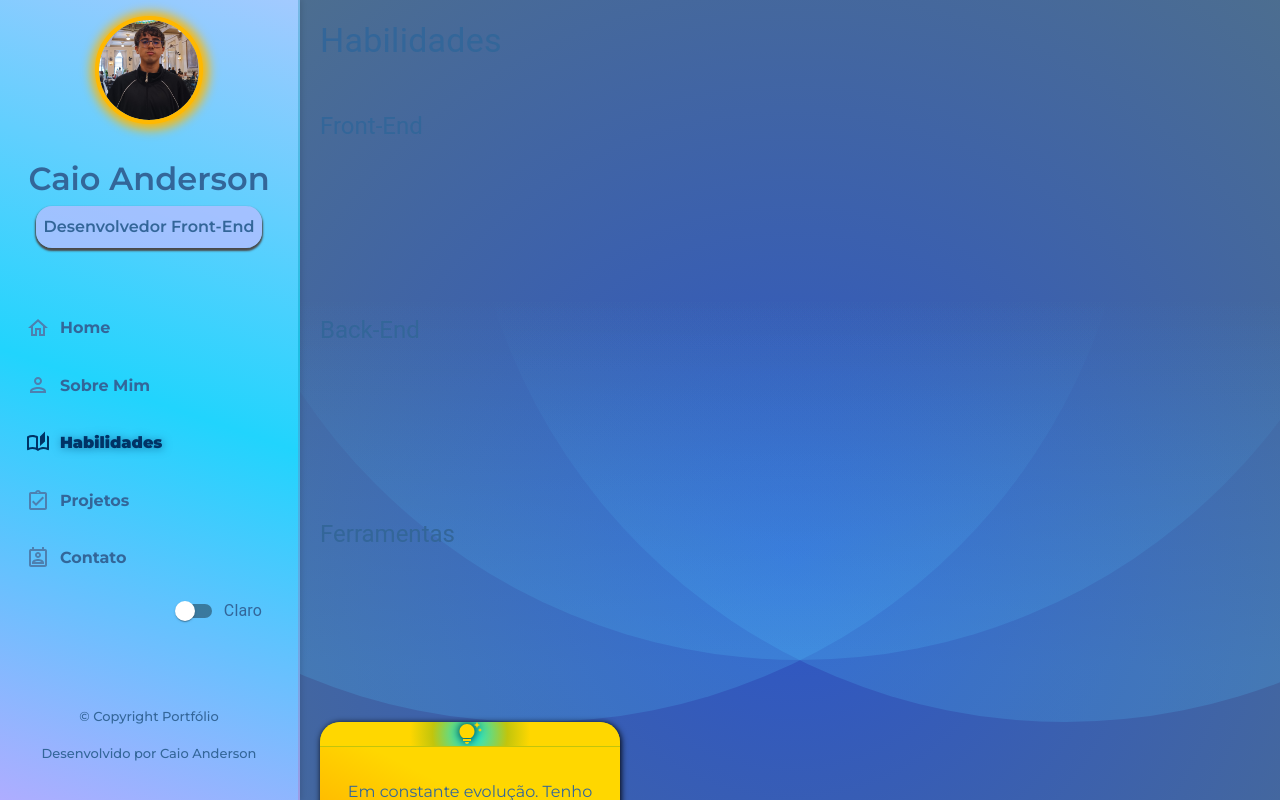
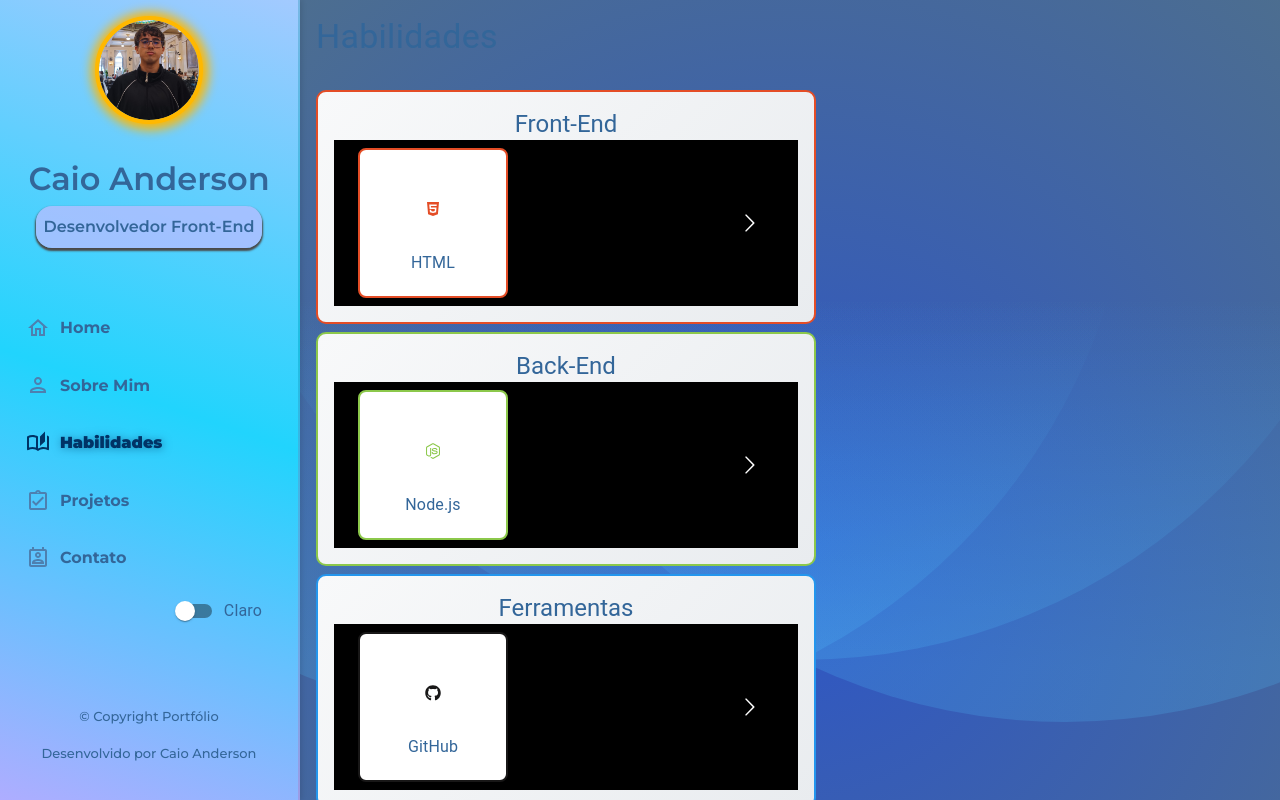
Before and after one commit to CaiooAnderson/CSS-training, a React (Create React App) app in the folder meu-portfolio/: page / in a window 1280 px wide. Both pictures are taken after a click on the button "Habilidades". Shown: the top 800 px of the page. Built offline with nearby package versions, Linux system fonts and the light colour scheme; the HTML template or start-up script is replaced by a standard one; a web font is replaced by a local one.

Commit message:
Skills Carousel

```diff
--- a/meu-portfolio/src/components/SkillDetails.js
+++ b/meu-portfolio/src/components/SkillDetails.js
@@ -2,15 +2,28 @@ import { Box, Typography } from "@mui/material";
 
 const SkillDetails = ({ icon: Icon, label, color, bgColor }) => {
     return (
-      <Box sx={{ textAlign: 'center' }}>
-          <Box className="face" sx={{
+      <Box sx={{ display: 'flex', flexDirection: 'column', alignItems: 'center', justifyContent: 'center' }}>
+          <Box sx={{
+              width: '80px',
+              height: '80px',
               display: 'flex',
               alignItems: 'center',
               justifyContent: 'center',
-              width: '100%',
-              height: '100%',
-              backgroundColor: bgColor }}>
-            <Icon style={{ width: '50px', height: '50px', color: color, backgroundColor: bgColor }} />
+              svg: {
+                  fill: color
+              }
+              }}>
+                <Box sx={{
+                        backgroundColor: bgColor,
+                        borderRadius: '50%',
+                        display: 'flex',
+                        alignItems: 'center',
+                        justifyContent: 'center',
+                        width: '100%',
+                        height: '100%',
+                      }}>
+                  <Icon />
+              </Box>
           </Box>
         <Typography variant="subtitle1">{label}</Typography>
       </Box>
--- a/meu-portfolio/src/components/Skills.js
+++ b/meu-portfolio/src/components/Skills.js
@@ -28,7 +28,7 @@ const Skills = () => {
             { name: 'HTML', icon: FaHtml5, color: '#e44d26', bgColor: '#fff' },
             { name: 'CSS', icon: FaCss3Alt, color: '#1572b6', bgColor: '#fff' },
             { name: 'JavaScript', icon: FaJs, color: '#f7e02d', bgColor: '#000' },
-            { name: 'React', icon: FaReact, color: '#61dafb', bgColor: 'fff' },
+            { name: 'React', icon: FaReact, color: '#61dafb', bgColor: '#fff' },
             { name: 'TypeScript', icon: SiTypescript, color: '#007acc', bgColor: '#fff' },
             { name: 'BootStrap', icon: FaBootstrap, color: '#563d7c', bgColor: '#fff'},
             { name: 'WordPress', icon: FaWordpress, color: '#0073aa', bgColor: '#fff' }
@@ -65,88 +65,70 @@ const Skills = () => {
     };
 
     const [clickedSkill, setClickedSkill] = useState(null);
+    const handleSkillClick = (skillName) => {
+        setClickedSkill(skillName);
+    };
+
 
     return (
-        <Box className='skills' sx={{ width: '400px', display: 'flex', flexDirection: 'column', gap: 2 }}>
+        <Box className='skills'>
             <Typography variant='h4' sx={{ textAlign: 'left', mb: 4 }}>Habilidades</Typography>
-
-            <Typography variant='h5' sx={{ textAlign: 'left' }}>Front-End</Typography>
+            <Box className='front-end-skills'>
+            <Typography variant='h5' sx={{ px: 2, textAlign: 'center' }}>Front-End</Typography>
             <Box className='skill-carousel-container'>
                 <Carousel responsive={responsive}>
                     {skills.frontEnd.map(skill => (
                         <Box
                             key={skill.name}
                             className={`skill-item ${clickedSkill === skill.name ? 'selecionado' : ''}`}
-                            onClick={() => setClickedSkill(skill.name)}
+                            onClick={() => handleSkillClick(skill.name)}
                             sx={{
-                                display: 'flex',
-                                flexDirection: 'column',
-                                alignItems: 'center',
-                                justifyContent: 'center',
                                 backgroundColor: skill.bgColor,
-                                padding: 2,
-                                borderRadius: 1,
-                                border: '2px solid',
                                 borderColor: skill.color,
-                                transition: 'transform 0.3s, box-shadow 0.3s',
-                                cursor: 'pointer'
                             }}>
-                            <SkillDetails icon={skill.icon} label={skill.name} color={skill.color} bgColor={skill.bgColor} />
+                            <SkillDetails key={skill.name} icon={skill.icon} label={skill.name} color={skill.color} bgColor={skill.bgColor} />
                         </Box>
                     ))}
                 </Carousel>
+                </Box>
             </Box>
-            <Typography variant='h5' sx={{ textAlign: 'left' }}>Back-End</Typography >
+                <Box className='back-end-skills'>
+            <Typography variant='h5' sx={{ px: 2, textAlign: 'center' }}>Back-End</Typography>
             <Box className='skill-carousel-container'>
                 <Carousel responsive={responsive}>
                     {skills.backEnd.map(skill => (
                         <Box
                             key={skill.name}
                             className={`skill-item ${clickedSkill === skill.name ? 'selecionado' : ''}`}
-                            onClick={() => setClickedSkill(skill.name)}
+                            onClick={() => handleSkillClick(skill.name)}
                             sx={{
-                                display: 'flex',
-                                flexDirection: 'column',
-                                alignItems: 'center',
-                                justifyContent: 'center',
                                 backgroundColor: skill.bgColor,
-                                padding: 2,
-                                borderRadius: 1,
-                                border: '2px solid',
                                 borderColor: skill.color,
-                                transition: 'transform 0.3s, box-shadow 0.3s',
-                                cursor: 'pointer'
                             }}>
-                            <SkillDetails icon={skill.icon} label={skill.name} color={skill.color} bgColor={skill.bgColor} />
+                            <SkillDetails key={skill.name} icon={skill.icon} label={skill.name} color={skill.color} bgColor={skill.bgColor} />
                         </Box>
                     ))}
                 </Carousel>
+                </Box>
             </Box>
-            <Typography variant='h5' sx={{ textAlign: 'left' }}>Ferramentas</Typography>
+            <Box className='tools-skills'>
+            <Typography variant='h5' sx={{ px: 2, textAlign: 'center' }}>Ferramentas</Typography>
             <Box className='skill-carousel-container'>
                 <Carousel responsive={responsive}>
                     {skills.ferramentas.map(skill => (
                         <Box
                             key={skill.name}
-                            className={`skill-item ${clickedSkill === skill.name ? 'selected' : ''}`}
-                            onClick={() => setClickedSkill(skill.name)}
+                            className={`skill-item ${clickedSkill === skill.name ? 'selecionado' : ''}`}
+                            onClick={() => handleSkillClick(skill.name)}
                             sx={{
-                                display: 'flex',
-                                flexDirection: 'column',
-                                alignItems: 'center',
-                                justifyContent: 'center',
                                 backgroundColor: skill.bgColor,
-                                padding: 2,
-                                borderRadius: 1,
-                                border: '2px solid',
                                 borderColor: skill.color,
-                                transition: 'transform 0.3s, box-shadow 0.3s',
-                                cursor: 'pointer'
                             }}>
                             <SkillDetails key={skill.name} icon={skill.icon} label={skill.name} color={skill.color} bgColor={skill.bgColor} />
                         </Box>
                     ))}
                 </Carousel>
+            </Box>
             </Box>
             <Hint tips={tips} />
         </Box>
--- a/meu-portfolio/src/styles.css
+++ b/meu-portfolio/src/styles.css
@@ -523,70 +523,79 @@ body.dark-mode .sidebar {
 
 /* SKILLS */
 .skills {
-  padding: 20px;
+  width: 100%;
+  padding: 16px;
+  display: flex;
+  flex-direction: column;
+  gap: 2;
+}
+
+.skill-carousel-container {
+  background-color: #000;
+  padding: 8px;
+}
+
+.skill-carousel-container ul {
+  display: flex;
 }
 
 .skill-item {
-  position: relative;
-  overflow: hidden;
+  width: 150px;
+  height: 150px;
+  display: flex;
+  flex-direction: column;
+  align-items: center;
+  justify-content: center;
+  padding: 16px;
+  border-radius: 8px;
+  margin: 0 16px;
+  border: 2px solid;
+  transition: 0.3s;
+  cursor: pointer;
 }
 
-.skill-item face {
-  display: flex;
-  align-items: center;
-  justify-content: center;
-  width: 100px;
-  height: 100px;
-  border-radius: 50%;
-  background-color: #fff;
-  box-shadow: 0 0 10px rgba(0, 0, 0, 0.3);
-  transition: transform 0.3s, box-shadow 0.3s;
-  position: relative;
+.front-end-skills {
+  width: 500px;
+  border: 2px solid #e44d26;
+  border-radius: 10px;
+  padding: 16px;
+  background: linear-gradient(135deg, #f8f9fa, #e9ecef);
+  margin-bottom: 8px;
 }
 
-.skill-item.clicked .face::before {
-  content: '';
-  position: absolute;
-  width: 200%;
-  height: 200%;
-  background: radial-gradient(circle, rgba(255, 255, 255, 0.2) 0%, rgba(255, 255, 255, 0) 80%);
-  animation: nebulosa 6s infinite ease-in-out;
-  opacity: 1;
+.back-end-skills {
+  width: 500px;
+  border: 2px solid #8cc84b;
+  border-radius: 10px;
+  padding: 16px;
+  background: linear-gradient(135deg, #f8f9fa, #e9ecef);
+  margin-bottom: 8px;
 }
 
-h3 {
-  margin-top: 40px;
+.tools-skills {
+  width: 500px;
+  border: 2px solid #2496ed;
+  border-radius: 10px;
+  padding: 16px;
+  background: linear-gradient(135deg, #f8f9fa, #e9ecef);
+  margin-bottom: 8px;
 }
 
-.skill-carousel-container {
-  width: 100%;
-  max-width: 600px;
-  height: 100px;
-  margin: 20px 0;
-  padding: 20px;
-  border-radius: 10px;
-  display: flex;
-  align-items: center;
-  justify-content: center;
-}
-
-.carousel-item {
-  display: flex;
-  justify-content: center;
-  align-items: center;
-}
 
 @keyframes nebulosa {
   0% {
     transform: scale(0.8);
+    box-shadow: 0 0 10px rgba(255, 255, 255, 0.2), 0 0 20px rgba(255, 255, 255, 0.2);
     opacity: 0.5;
   }
   50% {
     transform: scale(1.2);
+    box-shadow: 0 0 40px rgba(255, 255, 255, 0.4), 0 0 80px rgba(255, 255, 255, 0.4);
     opacity: 1;
   }
   100% {
     transform: scale(0.8);
+    box-shadow: 0 0 10px rgba(255, 255, 255, 0.2), 0 0 20px rgba(255, 255, 255, 0.2);
     opacity: 0.5;
   }
 }
```
